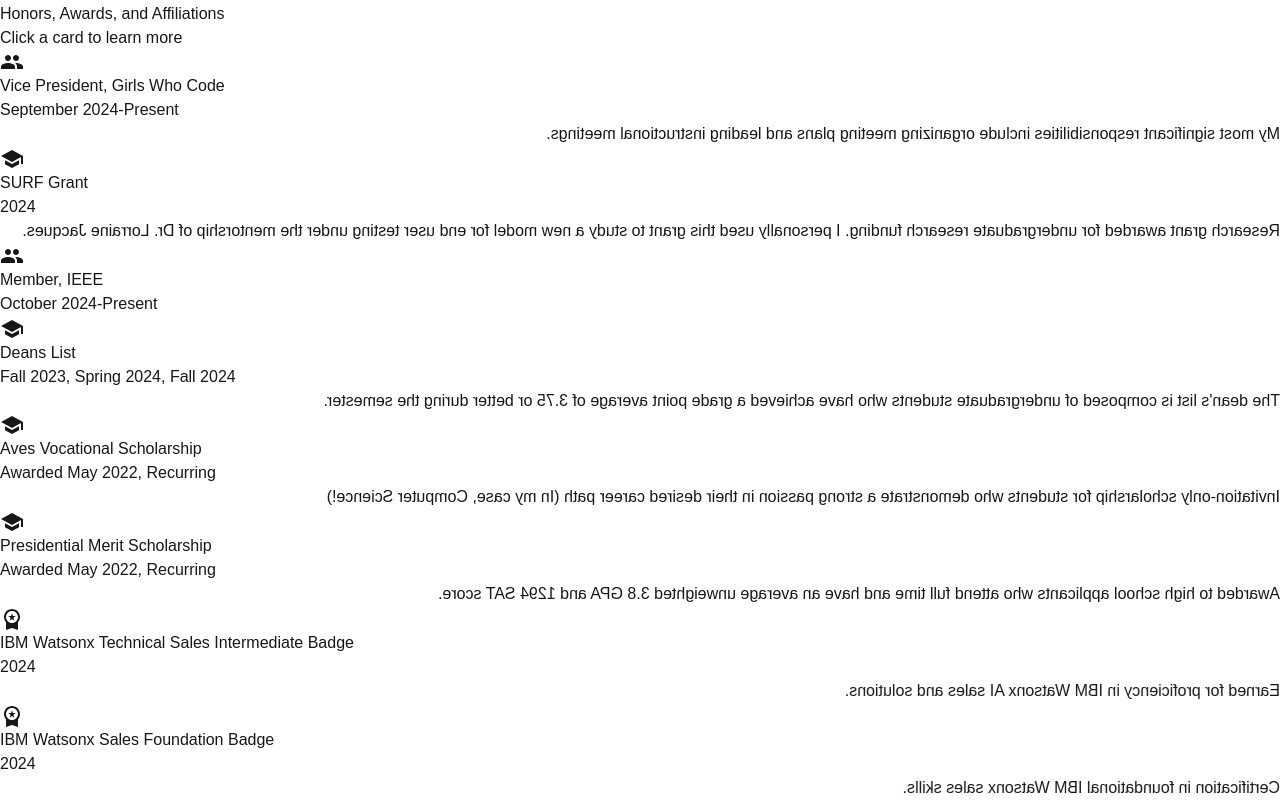
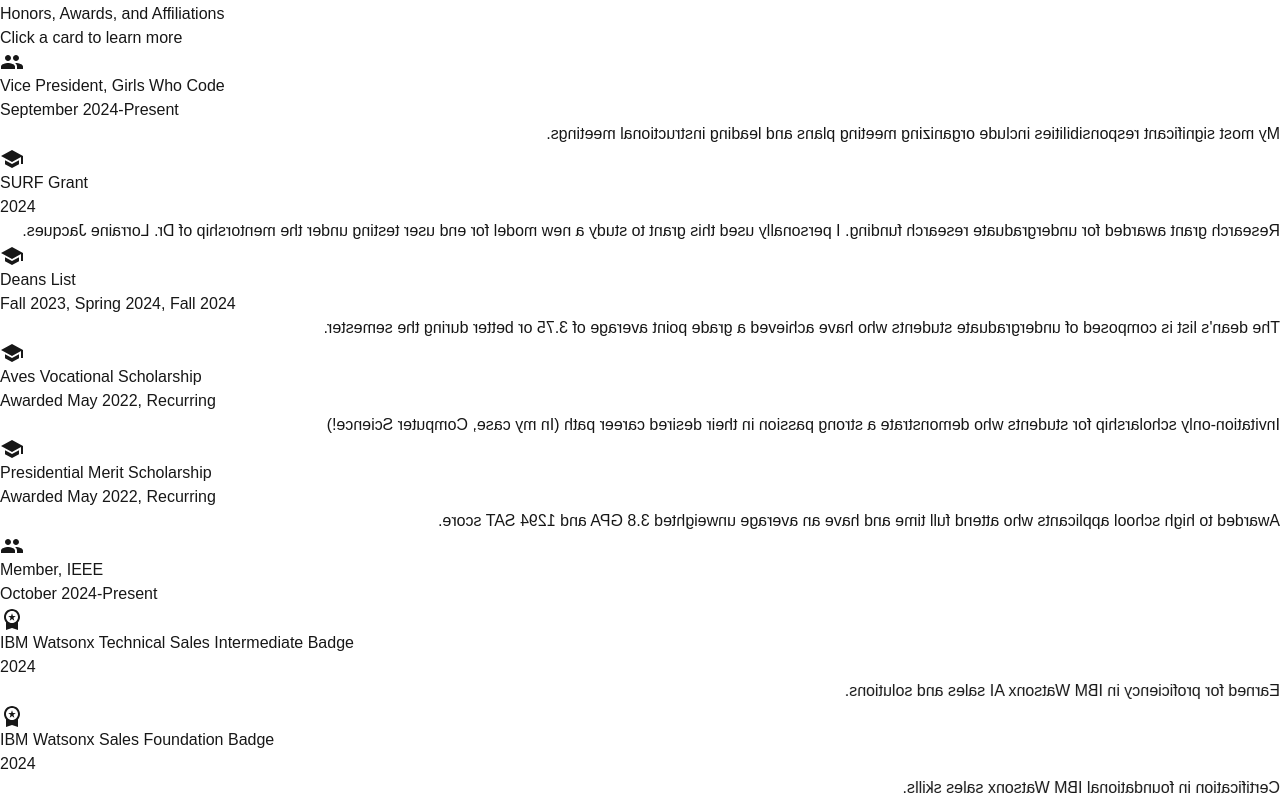
Before and after one commit to shrncr/myPortfolio, a Next.js app: page / in a window 1280 px wide. Shown: the part 4341-5141 px from the top of the page. Built offline with nearby package versions, Linux system fonts and the light colour scheme.

Commit message:
moved ieee

```diff
--- a/src/app/portfolio/components/awards.jsx
+++ b/src/app/portfolio/components/awards.jsx
@@ -8,11 +8,11 @@
 const awards = [
   { title: "Vice President, Girls Who Code", year: "September 2024-Present", description: "My most significant responsibilities include organizing meeting plans and leading instructional meetings.", icon: GroupIcon },
   { title: "SURF Grant", year: "2024", description: "Research grant awarded for undergraduate research funding. I personally used this grant to study a new model for end user testing under the mentorship of Dr. Lorraine Jacques.", icon: SchoolIcon },
-  { title: "Member, IEEE", year: "October 2024-Present", description: "", icon: GroupIcon },
+
   { title: "Deans List", year: "Fall 2023, Spring 2024, Fall 2024", description: "The dean's list is composed of undergraduate students who have achieved a grade point average of 3.75 or better during the semester.", icon: SchoolIcon },
   { title: "Aves Vocational Scholarship", year: "Awarded May 2022, Recurring", description: "Invitation-only scholarship for students who demonstrate a strong passion in their desired career path (In my case, Computer Science!)", icon: SchoolIcon },
   { title: "Presidential Merit Scholarship", year: "Awarded May 2022, Recurring", description: "Awarded to high school applicants who attend full time and have an average unweighted 3.8 GPA and 1294 SAT score.", icon: SchoolIcon },
-
+  { title: "Member, IEEE", year: "October 2024-Present", description: "", icon: GroupIcon },
   { title: "IBM Watsonx Technical Sales Intermediate Badge", year: "2024", description: "Earned for proficiency in IBM Watsonx AI sales and solutions.", icon: WorkspacePremiumIcon },
   { title: "IBM Watsonx Sales Foundation Badge", year: "2024", description: "Certification in foundational IBM Watsonx sales skills.", icon: WorkspacePremiumIcon },
 ];
```
